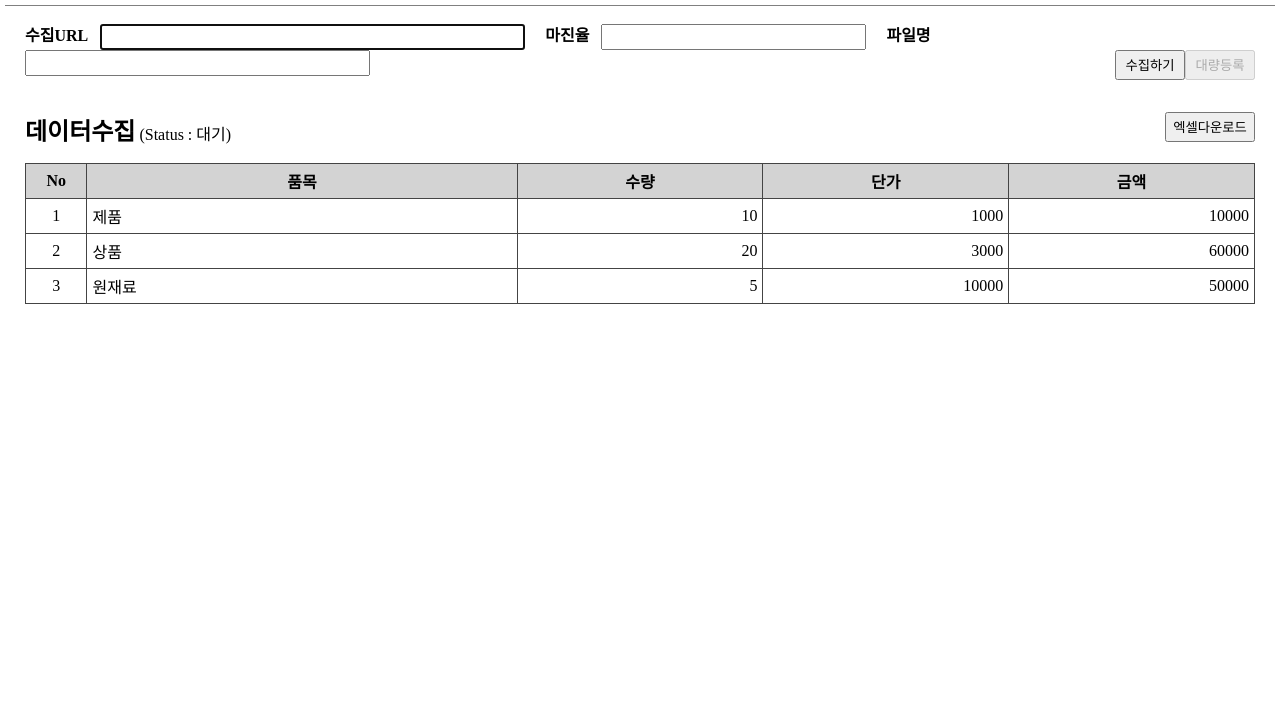
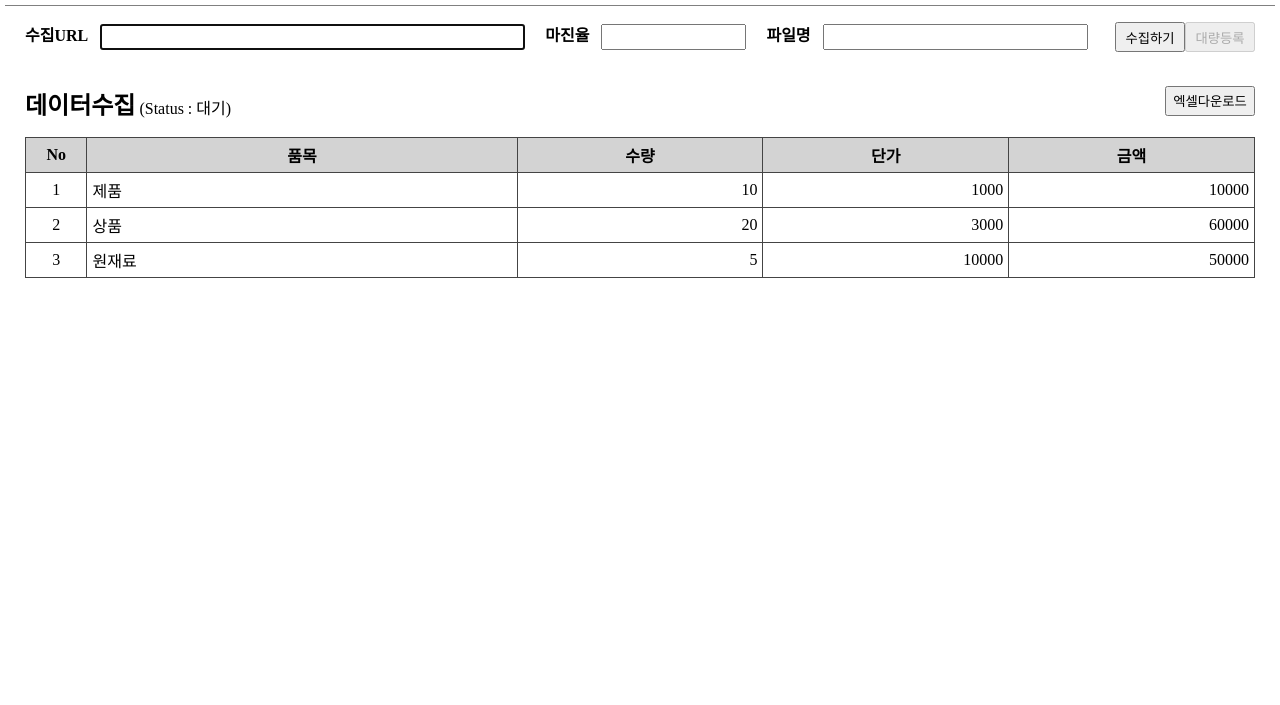
Before and after one commit to JunheungPark/my-web, a plain HTML site: page mydog.html in a window 1280 px wide. Shown: the part 95-800 px from the top of the page. Drawn offline with Linux system fonts and the light colour scheme.

Commit message:
text 사이즈 조정

```diff
--- a/mydog.html
+++ b/mydog.html
@@ -75,8 +75,8 @@
       <div id="article">
         <p style="padding-bottom:20px">
           <b>수집URL</b> &nbsp; <input type="text" size="50px" style="height:20px;" autofocus> &nbsp; &nbsp;
-          <b>마진율</b> &nbsp; <input type="text" size="30px" style="height:20px;"> &nbsp; &nbsp;
-          <b>파일명</b> &nbsp; <input type="text" size="40px" style="height:20px;"> &nbsp; &nbsp;
+          <b>마진율</b> &nbsp; <input type="text" size="15px" style="height:20px;"> &nbsp; &nbsp;
+          <b>파일명</b> &nbsp; <input type="text" size="30px" style="height:20px;"> &nbsp; &nbsp;
           <input style="float:right; width:70px; height:30px;" type="button" value="대량등록" disabled>
           <input style="float:right; width:70px; height:30px;" type="button" value="수집하기">
         </p>
```
